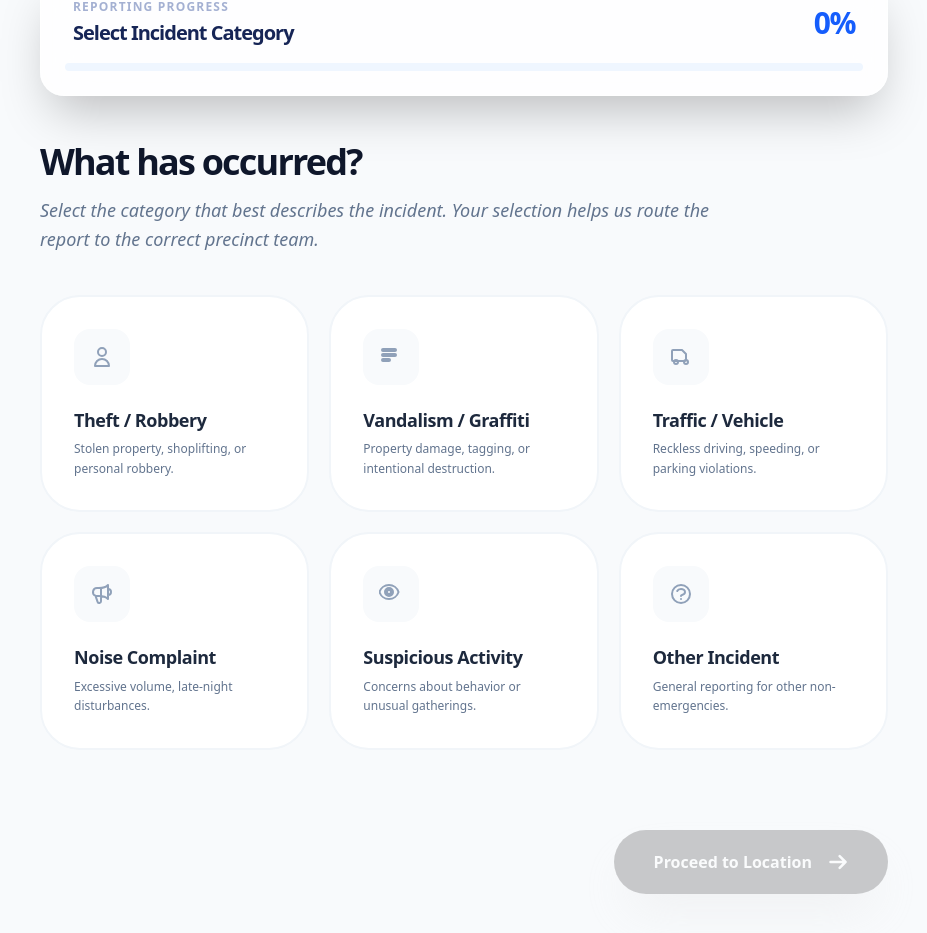
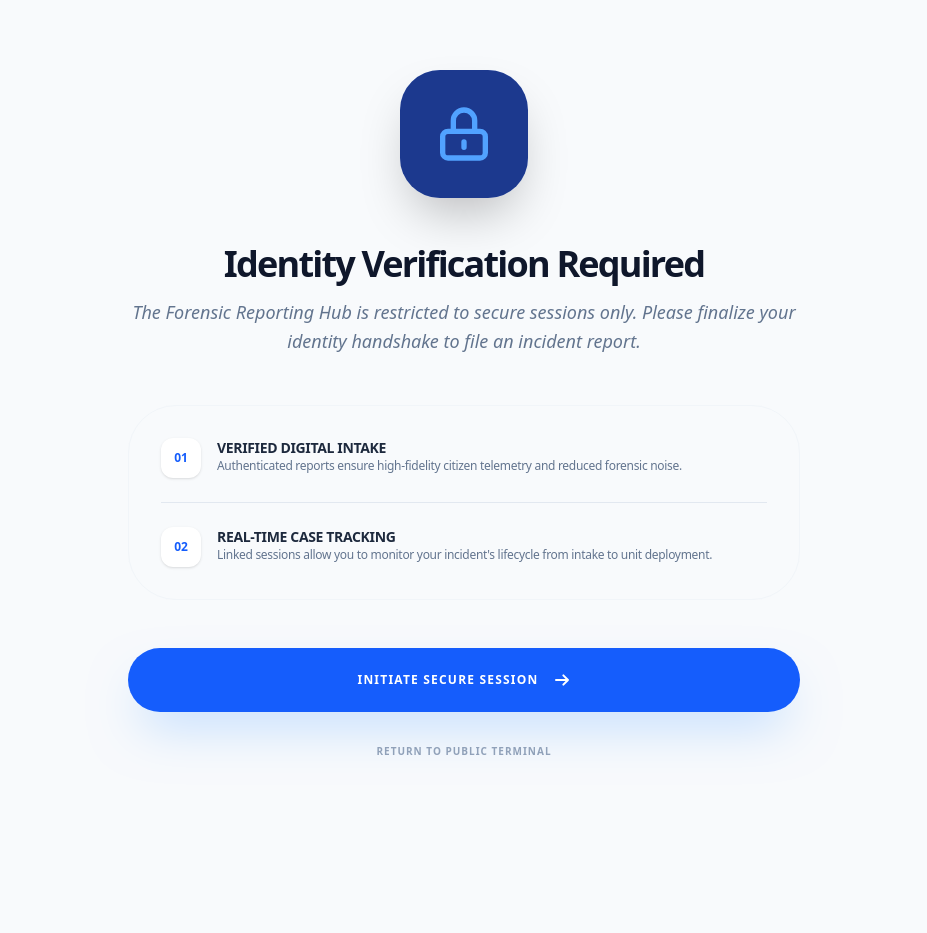
Before and after one commit to femisowems/TPS-inicident-report, an Angular app in the folder client/: page /report in a window 1280 px wide. Shown: the part 351-1284 px from the top of the page, without its empty margins (176-1103 px from the left). Built offline with nearby package versions, Linux system fonts and the light colour scheme.

Commit message:
feat: secured forensic reporting hub with tactical identity verification

```diff
--- a/client/src/app/features/report-wizard/report-wizard.html
+++ b/client/src/app/features/report-wizard/report-wizard.html
@@ -1,4 +1,5 @@
 <div class="max-w-4xl mx-auto py-10 px-6 space-y-12 animate-in fade-in duration-700">
+  @if (currentUser()) {
 
   <!-- Premium Floating Stepper -->
   <div class="sticky top-6 z-40 bg-white/80 backdrop-blur-xl border border-white/40 shadow-2xl rounded-3xl p-6 transition-all duration-500">
@@ -433,5 +434,46 @@
       </div>
     </div>
 
-  </form>
+    </form>
+  } @else {
+    <!-- TACTICAL LOCK STATE: Citizen Portal Verification -->
+    <div class="max-w-2xl mx-auto py-24 text-center space-y-12 animate-in zoom-in-95 duration-700">
+      <div class="relative inline-flex items-center justify-center">
+        <div class="w-32 h-32 bg-blue-900 rounded-[2.5rem] flex items-center justify-center text-blue-400 shadow-2xl relative z-10">
+          <svg class="w-16 h-16" fill="none" stroke="currentColor" viewBox="0 0 24 24"><path stroke-linecap="round" stroke-linejoin="round" stroke-width="2" d="M12 15v2m-6 4h12a2 2 0 002-2v-6a2 2 0 00-2-2H6a2 2 0 00-2 2v6a2 2 0 002 2zm10-10V7a4 4 0 00-8 0v4h8z"></path></svg>
+        </div>
+        <div class="absolute inset-0 bg-blue-600 rounded-[2.5rem] animate-ping opacity-20"></div>
+      </div>
+
+      <div class="space-y-4">
+        <h1 class="text-4xl font-black text-slate-900 tracking-tighter leading-none">Identity Verification Required</h1>
+        <p class="text-slate-500 font-medium text-lg leading-relaxed italic">The Forensic Reporting Hub is restricted to secure sessions only. Please finalize your identity handshake to file an incident report.</p>
+      </div>
+
+      <div class="p-8 bg-slate-50 border border-slate-100 rounded-[3rem] space-y-6">
+        <div class="flex items-start gap-4 text-left">
+          <div class="w-10 h-10 bg-white rounded-xl flex items-center justify-center text-blue-600 shadow-sm flex-shrink-0 font-black text-xs">01</div>
+          <div>
+            <h3 class="text-sm font-black text-slate-800 uppercase tracking-tight">Verified Digital Intake</h3>
+            <p class="text-xs text-slate-500 font-medium tracking-tight">Authenticated reports ensure high-fidelity citizen telemetry and reduced forensic noise.</p>
+          </div>
+        </div>
+        <div class="flex items-start gap-4 text-left border-t border-slate-200 pt-6">
+          <div class="w-10 h-10 bg-white rounded-xl flex items-center justify-center text-blue-600 shadow-sm flex-shrink-0 font-black text-xs">02</div>
+          <div>
+            <h3 class="text-sm font-black text-slate-800 uppercase tracking-tight">Real-time Case Tracking</h3>
+            <p class="text-xs text-slate-500 font-medium tracking-tight">Linked sessions allow you to monitor your incident's lifecycle from intake to unit deployment.</p>
+          </div>
+        </div>
+      </div>
+
+      <div class="flex flex-col gap-4">
+        <a routerLink="/login" class="group bg-blue-600 hover:bg-blue-700 text-white px-10 py-6 rounded-[2.5rem] font-black shadow-2xl shadow-blue-200 transition-all active:scale-95 text-center flex items-center justify-center gap-4 uppercase tracking-widest text-xs">
+          Initiate Secure Session
+          <svg class="w-4 h-4 group-hover:translate-x-1 transition-transform" fill="none" stroke="currentColor" viewBox="0 0 24 24"><path stroke-linecap="round" stroke-linejoin="round" stroke-width="3" d="M14 5l7 7m0 0l-7 7m7-7H3"></path></svg>
+        </a>
+        <a routerLink="/dashboard" class="text-slate-400 hover:text-slate-700 font-black uppercase text-[10px] tracking-widest text-center py-4">Return to Public Terminal</a>
+      </div>
+    </div>
+  }
 </div>
--- a/client/src/app/features/report-wizard/report-wizard.ts
+++ b/client/src/app/features/report-wizard/report-wizard.ts
@@ -40,6 +40,9 @@ export class ReportWizardComponent {
   currentStep = signal(1);
   isSubmitting = signal(false);
   submissionStatus = signal('');
+
+  // SECURE SESSION SIGNAL
+  currentUser = this.supaAuth.currentUser;
 
   // EVIDENCE VAULT SIGNALS
   mediaFiles = signal<EvidenceFile[]>([]);
```
